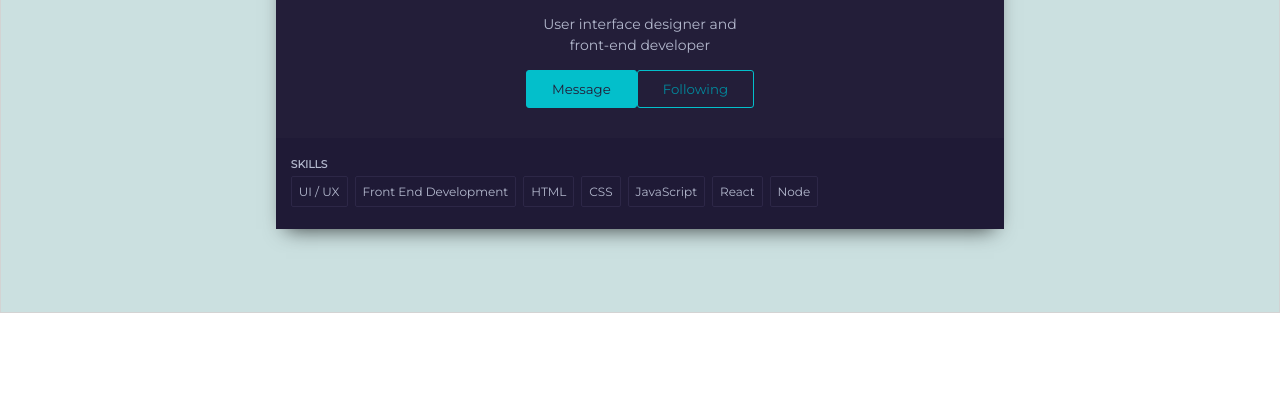
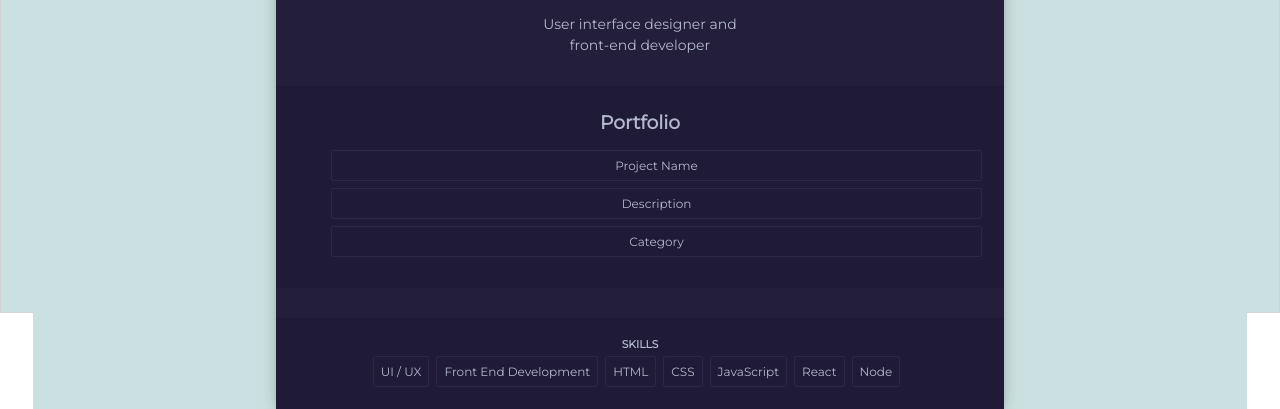
Before and after one commit to Vilgeir/Lagalt-Frontend, a React (Create React App) app: page /profile in a window 1280 px wide. Shown: the part 487-896 px from the top of the page. Before the commit the page ends 800 px from the top, so only its background shows below. Built offline with nearby package versions, Linux system fonts and the light colour scheme.

Commit message:
few tweaks to the profile page: added portofolio

```diff
--- a/src/components/UserProfile/UserProfile.css
+++ b/src/components/UserProfile/UserProfile.css
@@ -77,11 +77,19 @@ button.primary.ghost {
 
 .skills {
 	background-color: #1F1A36;
-	text-align: left;
+	text-align: center;
 	padding: 15px;
 	margin-top: 30px;
+
 }
 
+.portofolio{
+	background-color: #1F1A36;
+	text-align: center;
+	padding: 15px;
+	margin-top: 30px;
+
+}
 .skills ul {
 	list-style-type: none;
 	margin: 0;
@@ -96,6 +104,15 @@ button.primary.ghost {
 	margin: 0 7px 7px 0;
 	padding: 7px;
 }
+.portofolio ul li {
+	border: 1px solid #2D2747;
+	border-radius: 2px;
+	display: block;
+	font-size: 12px;
+	margin: 0 7px 7px 0;
+	padding: 7px;
+}
+
 
 footer {
     background-color: #222;
--- a/src/components/UserProfile/UserProfile.jsx
+++ b/src/components/UserProfile/UserProfile.jsx
@@ -16,9 +16,14 @@ export const UserProfile = () => {
         <p>
           User interface designer and <br /> front-end developer
         </p>
-        <div class="buttons">
-          <button class="primary">Message</button>
-          <button class="primary ghost">Following</button>
+
+        <div class="portofolio">
+          <h3>Portfolio</h3>
+          <ul>
+            <li>Project Name</li>
+            <li>Description</li>
+            <li>Category</li>
+          </ul>
         </div>
         <div class="skills">
           <h6>Skills</h6>
```
Also changed, not shown: .eslintrc.json, package.json (line endings or trailing spaces).
